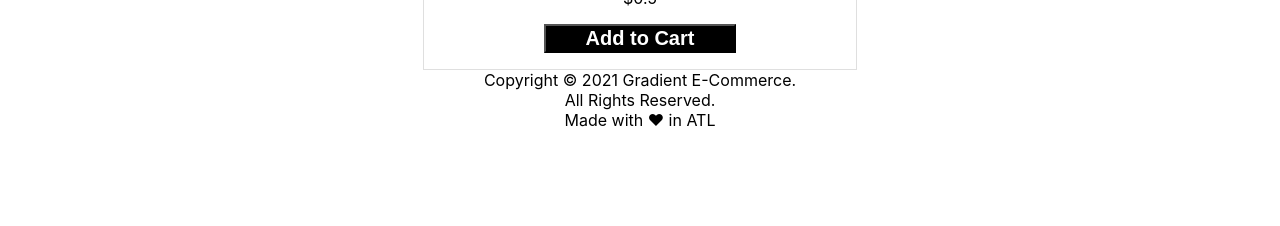
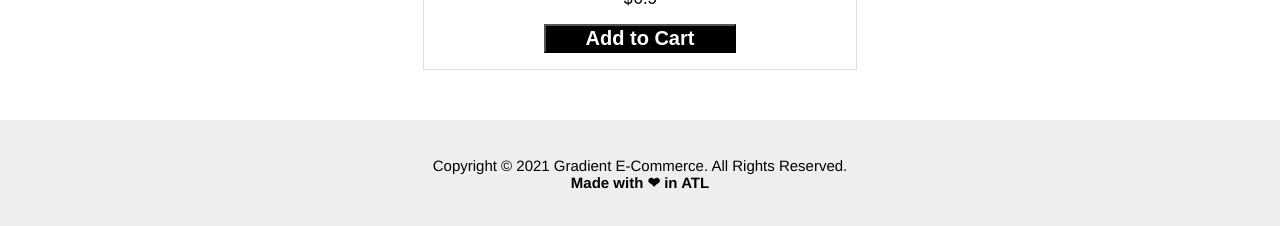
Before and after one commit to ThomasPlunkett/gradient-e-commerce, a React (Create React App) app: page / in a window 1280 px wide. Shown: the part 2716-2942 px from the top of the page. Before the commit the page ends 2846 px from the top, so only its background shows below. Built offline with nearby package versions, Linux system fonts and the light colour scheme.

Commit message:
footer styling

```diff
--- a/src/components/Footer/index.js
+++ b/src/components/Footer/index.js
@@ -6,13 +6,21 @@ import Col from 'react-bootstrap/Col';
 
 function Footer() {
     return(
-        <footer className="mt-5">
+        <footer style={{
+            marginTop:50,
+            backgroundColor: '#eeeeee',
+            padding: 20,
+            fontSize: 15,
+            fontFamily: 'helvetica',
+            height: '80px',
+            }} className="mt-5">
         <Container fluid={true}>
         <Row className="border-top justify-content-between p-3" >
             <Col className="p-0" md={3} sm={12}>
-            Copyright &copy; 2021 Gradient E-Commerce.<br></br> All Rights Reserved.
+                <br/>
+            Copyright &copy; 2021 Gradient E-Commerce. All Rights Reserved.
             </Col>
-            <Col className="p-0 d-flex justify-content-end" md={3}>
+            <Col style={{fontWeight:'bolder'}} className="p-0 d-flex justify-content-end" md={3}>
                 Made with ❤ in ATL
             </Col>
         </Row>
```
